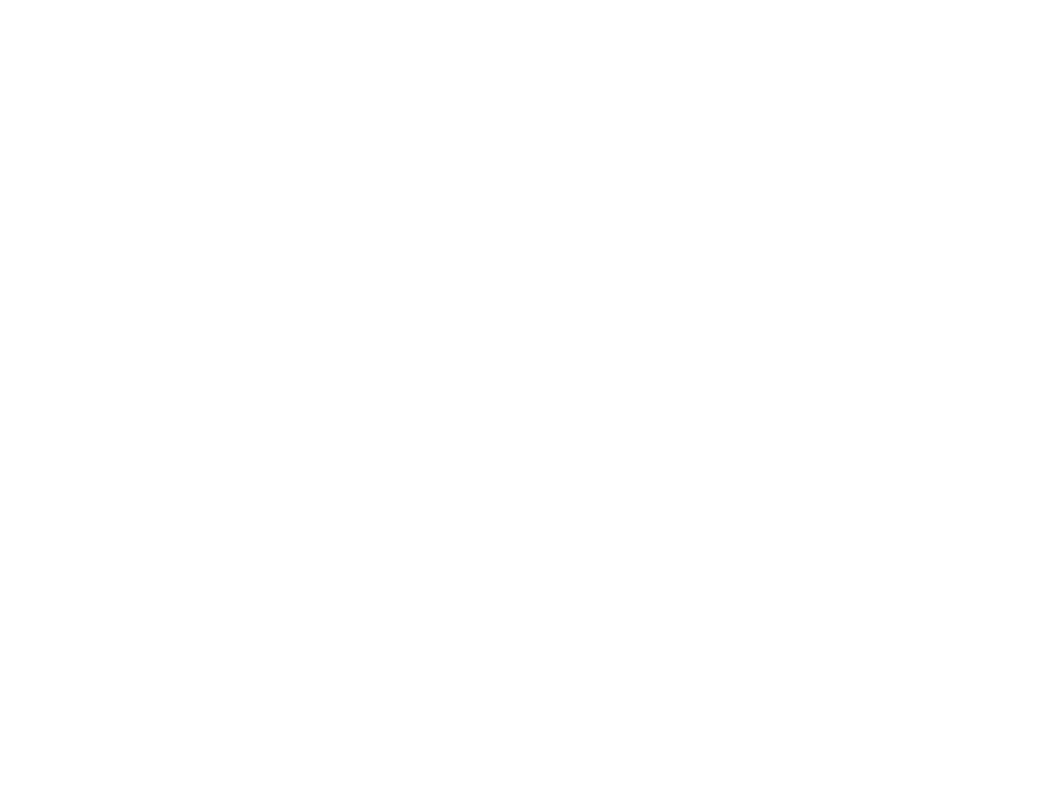
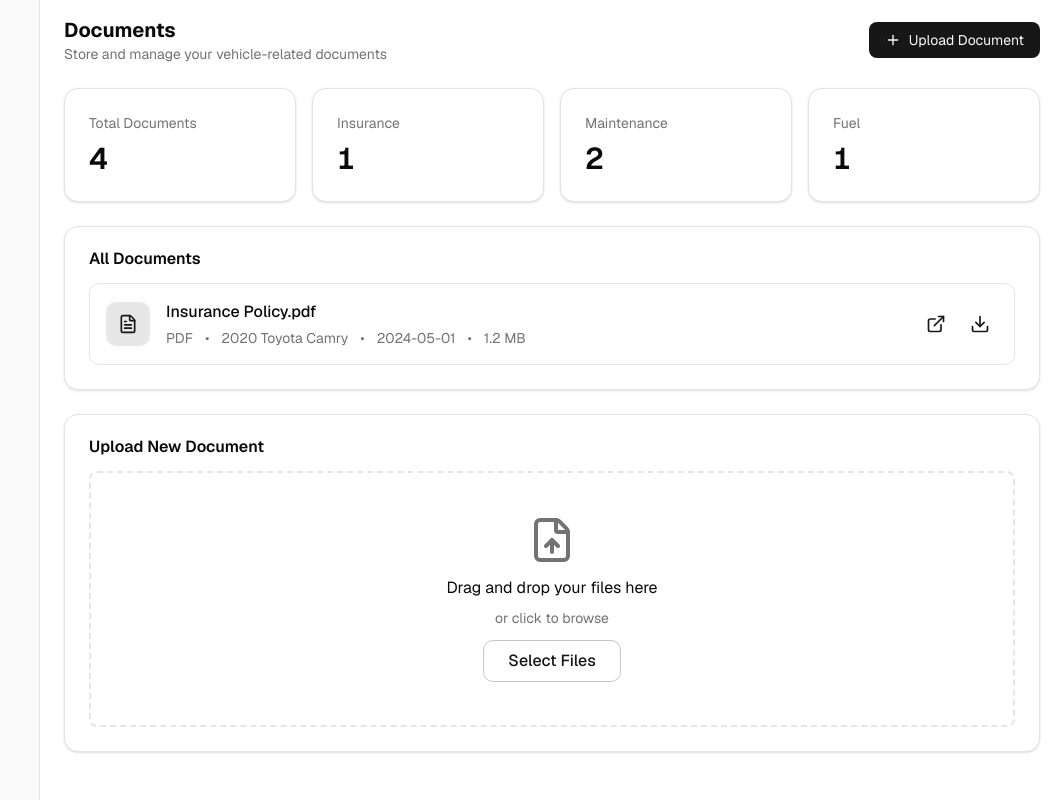
Before and after one commit to FlytziTv/MyDriveLog, a React (Vite) app in the folder client/: page /documents in a window 1280 px wide. Before the commit this address had no page. Shown: the whole page, without its empty margins (216-1280 px from the left). Built offline with nearby package versions, Linux system fonts and the light colour scheme; sample sign-in values are in the browser's storage.

Commit message:
feat: implement documents UI with placeholder data

```diff
--- a/client/src/App.tsx
+++ b/client/src/App.tsx
@@ -12,6 +12,7 @@ import DashboardPage from "./pages/Dashboard.tsx";
 import VehiclesPage from "./pages/Vehicles";
 import AnalyticsPage from "./pages/Analytics";
 import Maintenance from "./pages/Maintenance.tsx";
+import DocumentsPage from "./pages/Documents.tsx";
 
 function App() {
   return (
@@ -49,6 +50,14 @@ function App() {
           element={
             <ProtectedRoute>
               <Maintenance />
+            </ProtectedRoute>
+          }
+        />
+        <Route
+          path="/documents"
+          element={
+            <ProtectedRoute>
+              <DocumentsPage />
             </ProtectedRoute>
           }
         />
--- /dev/null
+++ b/client/src/components/documents/DocsCard.tsx
@@ -0,0 +1,71 @@
+import { FileText, Download, ExternalLink } from "lucide-react";
+
+export function DocsCard({
+  children,
+  title,
+}: {
+  children?: React.ReactNode;
+  title: string;
+}) {
+  return (
+    <div className="col-span-1 rounded-xl border bg-card flex flex-col p-6 gap-4 text-card-foreground shadow-sm">
+      <div className="flex flex-row items-center justify-between">
+        <h2 className="leading-none font-semibold">{title}</h2>
+      </div>
+
+      {children ? (
+        children
+      ) : (
+        <div className=" h-64 w-full flex items-center justify-center border-dashed border rounded-md">
+          <p className="text-sm text-muted-foreground">
+            No documents available at this time.
+          </p>
+        </div>
+      )}
+    </div>
+  );
+}
+
+export function DocsMessage({
+  name,
+  type,
+  vehicle,
+  date,
+  size,
+}: {
+  name: string;
+  type: string;
+  vehicle: string;
+  date: string;
+  size: string;
+}) {
+  return (
+    <div className="flex items-center justify-between p-4 rounded-lg border border-border hover:bg-accent transition-colors duration-300">
+      <div className="flex flex-row items-center gap-4">
+        <div className="rounded-lg bg-primary/10 p-3">
+          <FileText className="h-5 w-5 text-primary" />
+        </div>
+        <div className="flex flex-col gap-1">
+          <h4 className="font-medium">{name}</h4>
+          <div className="flex gap-3 text-sm text-muted-foreground">
+            <span>{type}</span>
+            <span>•</span>
+            <span>{vehicle}</span>
+            <span>•</span>
+            <span>{date}</span>
+            <span>•</span>
+            <span>{size}</span>
+          </div>
+        </div>
+      </div>
+      <div className="flex gap-2">
+        <button className="p-2 cursor-pointer text-primary hover:text-primary/40 rounded-md transition-colors duration-300">
+          <ExternalLink size={20} />
+        </button>
+        <button className="p-2 cursor-pointer text-primary hover:text-primary/40 rounded-md transition-colors duration-300">
+          <Download size={20} />
+        </button>
+      </div>
+    </div>
+  );
+}
--- /dev/null
+++ b/client/src/components/documents/StatsCard.tsx
@@ -0,0 +1,18 @@
+export function StatsCard({
+  title,
+  amount,
+}: {
+  title: string;
+  amount: string;
+}) {
+  return (
+    <div className="flex flex-col gap-6 rounded-xl border bg-card p-6 text-card-foreground shadow-sm">
+      <div className="flex items-start justify-between">
+        <div className="flex flex-col gap-2">
+          <h2 className="text-sm text-muted-foreground">{title}</h2>
+          <p className="font-semibold tabular-nums text-3xl">{amount}</p>
+        </div>
+      </div>
+    </div>
+  );
+}
--- /dev/null
+++ b/client/src/components/documents/UploadCard.tsx
@@ -0,0 +1,16 @@
+import { FileUp } from "lucide-react";
+
+export default function UploadCard() {
+  return (
+    <div className="h-64 w-full flex flex-col items-center gap-3 justify-center border-dashed border-2 hover:border-primary rounded-md transition-colors duration-500 cursor-pointer">
+      <FileUp size={48} className="text-muted-foreground" />
+      <div className="flex flex-col items-center gap-2">
+        <p className="text-base ">Drag and drop your files here</p>
+        <p className="text-sm text-muted-foreground">or click to browse</p>
+      </div>
+      <button className="bg-transparent text-primary border border-muted-foreground/40 font-medium hover:bg-primary/90 px-6 py-2 rounded-lg transition-colors duration-300">
+        Select Files
+      </button>
+    </div>
+  );
+}
--- /dev/null
+++ b/client/src/pages/Documents.tsx
@@ -0,0 +1,38 @@
+import { HeaderDashboard } from "../components/layout/HeaderDashboard";
+import { DocsCard, DocsMessage } from "../components/documents/DocsCard";
+import { StatsCard } from "../components/documents/StatsCard";
+import UploadCard from "../components/documents/UploadCard";
+
+export default function DocumentsPage() {
+  return (
+    <div className="h-screen w-full flex">
+      <div className="w-64 h-full p-2 bg-sidebar border-r border-sidebar-border"></div>
+      <div className="flex-1 px-6 py-4 flex flex-col gap-6 ">
+        <HeaderDashboard
+          title="Documents"
+          description="Store and manage your vehicle-related documents"
+          buttonText="Upload Document"
+        />
+        <div className="w-full grid grid-cols-4 gap-4">
+          <StatsCard title="Total Documents" amount="4" />
+          <StatsCard title="Insurance" amount="1" />
+          <StatsCard title="Maintenance" amount="2" />
+          <StatsCard title="Fuel" amount="1" />
+        </div>
+
+        <DocsCard title="All Documents">
+          <DocsMessage
+            name="Insurance Policy.pdf"
+            type="PDF"
+            vehicle="2020 Toyota Camry"
+            date="2024-05-01"
+            size="1.2 MB"
+          />
+        </DocsCard>
+        <DocsCard title="Upload New Document">
+          <UploadCard />
+        </DocsCard>
+      </div>
+    </div>
+  );
+}
```
